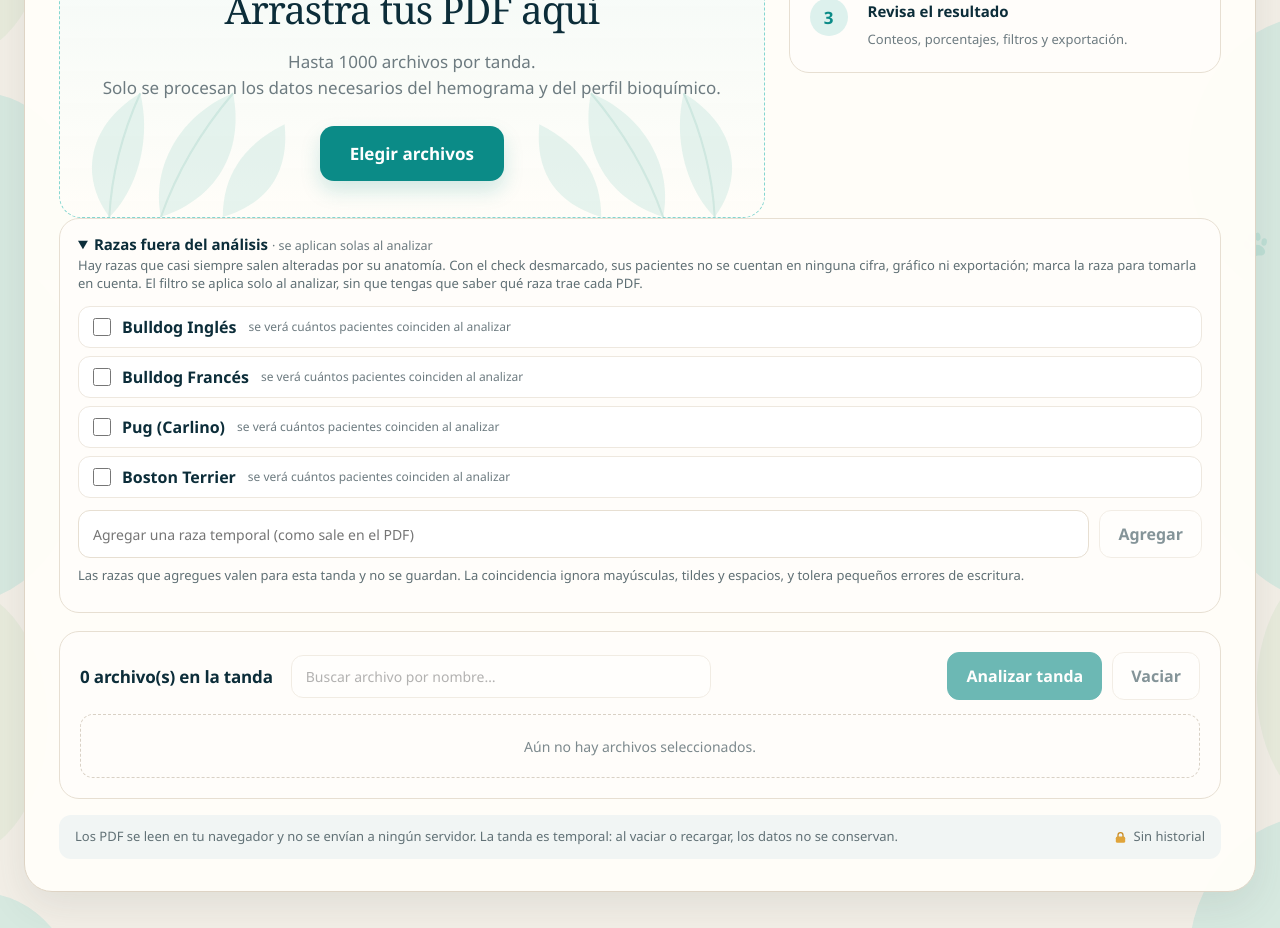
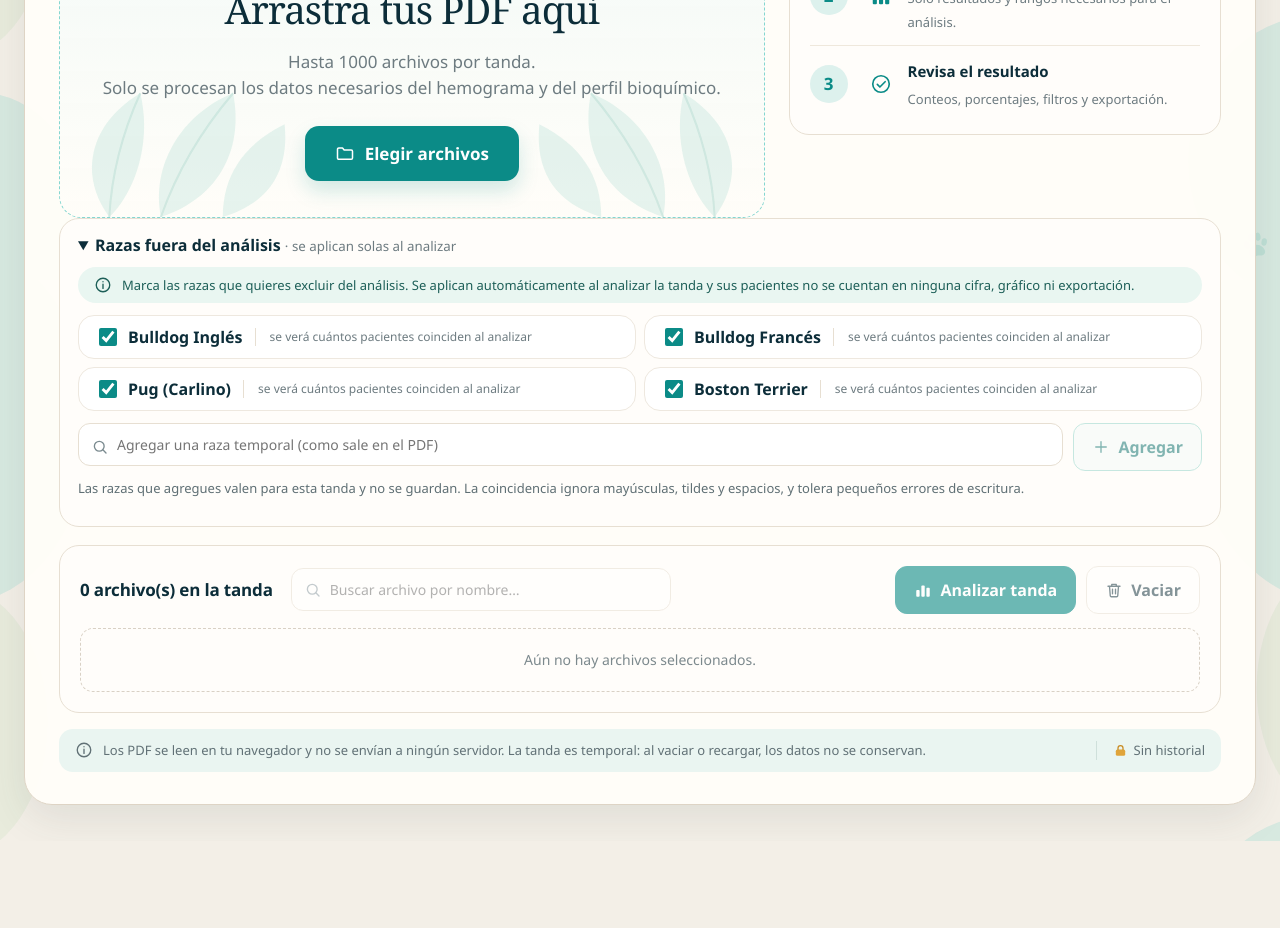
Before and after one commit to shompaa/vetlab, a Next.js app: page / in a window 1280 px wide. Shown: the part 520-1448 px from the top of the page. After the commit the page ends 1361 px from the top, so only its background shows below. Built offline with nearby package versions, Linux system fonts and the light colour scheme.

Commit message:
💄 feat(ui): move the breed list to the upload screen, check breeds by default and redesign the upload view

```diff
--- a/app/globals.css
+++ b/app/globals.css
@@ -42,7 +42,8 @@ button { cursor: pointer; }
 
 .header { display: grid; grid-template-columns: 230px minmax(0, 1fr) 470px; gap: 28px; align-items: center; padding: 30px 36px 18px; position: relative; z-index: 2; min-height: 186px; }
 .header::after { content: ''; position: absolute; right: 24px; top: 8px; width: 460px; height: 175px; background: radial-gradient(closest-side, rgba(174, 220, 211, 0.5), rgba(174, 220, 211, 0)); pointer-events: none; z-index: -1; }
-.brand { display: flex; gap: 12px; align-items: center; color: var(--teal-dark); align-self: start; padding-top: 4px; }
+.brand { position: relative; display: flex; gap: 12px; align-items: center; color: var(--teal-dark); align-self: start; padding-top: 4px; }
+.brand::after { content: ''; position: absolute; right: -15px; top: 8px; bottom: 4px; width: 1px; background: var(--line); }
 .brand strong { display: block; font-size: 24px; line-height: 1; color: #0c2d39; font-weight: 650; letter-spacing: -0.02em; }
 .brand .logo { width: 230px; height: auto; display: block; mix-blend-mode: multiply; }
 .hero h1 { margin: 0; font-family: var(--serif); font-size: clamp(36px, 3.6vw, 56px); line-height: 1.02; letter-spacing: -0.03em; font-weight: 500; color: #0f2b35; text-wrap: balance; }
@@ -70,10 +71,13 @@ button { cursor: pointer; }
 .dropzone::before { left: 6px; }
 .dropzone::after { right: 6px; transform: scaleX(-1); }
 .dropzone:hover, .dropzone.drag { border-color: var(--teal); box-shadow: inset 0 0 0 2px rgba(11, 139, 135, 0.08); }
-.upload-icon { width: 96px; height: 96px; border-radius: 26px; display: grid; place-items: center; background: #dff3ef; color: var(--teal); margin-bottom: 22px; }
+.upload-icon::before, .upload-icon::after { content: ''; position: absolute; width: 14px; height: 2px; border-radius: 2px; background: #7cc4b5; }
+.upload-icon::before { top: 8px; right: -22px; transform: rotate(-35deg); }
+.upload-icon::after { top: 34px; left: -24px; transform: rotate(12deg); }
+.upload-icon { position: relative; width: 96px; height: 96px; border-radius: 26px; display: grid; place-items: center; background: #dff3ef; color: var(--teal); margin-bottom: 22px; }
 .dropzone h2 { margin: 0 0 10px; font-family: var(--serif); font-size: clamp(34px, 3vw, 50px); font-weight: 500; letter-spacing: -0.025em; }
 .dropzone p { margin: 0; color: var(--muted); font-size: 17px; line-height: 1.55; }
-.pick-btn { margin-top: 24px; background: var(--teal); color: #fff; border: 0; border-radius: 14px; padding: 15px 30px; font-weight: 700; font-size: 17px; box-shadow: 0 10px 20px rgba(11, 139, 135, 0.18); transition: transform 0.15s var(--ease), background 0.2s; position: relative; z-index: 1; }
+.pick-btn { display: inline-flex; align-items: center; gap: 10px; margin-top: 24px; background: var(--teal); color: #fff; border: 0; border-radius: 14px; padding: 15px 30px; font-weight: 700; font-size: 17px; box-shadow: 0 10px 20px rgba(11, 139, 135, 0.18); transition: transform 0.15s var(--ease), background 0.2s; position: relative; z-index: 1; }
 .pick-btn:hover { background: var(--teal-dark); }
 .pick-btn:active { transform: scale(0.98); }
 
@@ -101,6 +105,9 @@ button { cursor: pointer; }
 .files-head .actions { margin: 0 0 0 auto; }
 .buscar { flex: 1 1 240px; max-width: 420px; padding: 10px 14px; border: 1px solid var(--line); border-radius: 12px; background: #fff; font: inherit; font-size: 14px; }
 .buscar:disabled { opacity: 0.55; }
+.buscar-wrap { position: relative; flex: 1 1 240px; max-width: 380px; }
+.buscar-wrap svg { position: absolute; left: 13px; top: 50%; transform: translateY(-50%); color: #7b8b90; pointer-events: none; }
+.buscar-wrap .buscar { width: 100%; max-width: none; padding-left: 38px; box-sizing: border-box; }
 .aviso .actions { margin-top: 12px; }
 .btn { border: 1px solid var(--line); background: #fff; color: var(--ink); border-radius: 12px; padding: 11px 18px; font-weight: 600; display: inline-flex; align-items: center; gap: 8px; transition: background 0.2s, transform 0.15s var(--ease), border-color 0.2s; }
 .btn:hover:not(:disabled) { background: #f7f3ea; border-color: #d6c9b4; }
@@ -111,12 +118,15 @@ button { cursor: pointer; }
 .btn:disabled { opacity: 0.5; cursor: not-allowed; }
 .btn.primary:disabled { opacity: 0.6; }
 .steps-card { padding: 18px 20px 12px; }
-.step { display: grid; grid-template-columns: 44px 1fr; gap: 14px; align-items: start; padding: 10px 0; }
+.step { display: grid; grid-template-columns: 44px 30px 1fr; gap: 12px; align-items: center; padding: 12px 0; border-bottom: 1px solid #efe8dc; }
+.step:last-child { border-bottom: 0; }
+.step-icon { color: var(--teal); display: grid; place-items: center; }
 .step-num { width: 38px; height: 38px; border-radius: 50%; background: #ddf1ed; color: var(--teal); display: grid; place-items: center; font-size: 17px; font-weight: 700; }
 .step strong { display: block; font-size: 15px; margin: 2px 0 3px; font-weight: 600; }
 .step span { color: var(--muted); font-size: 13px; line-height: 1.45; }
-.session-bar { margin-top: 16px; border-radius: 12px; background: #f1f5f4; padding: 12px 16px; color: #617176; font-size: 13px; display: flex; justify-content: space-between; gap: 16px; align-items: center; }
-.session-bar span:last-child { display: inline-flex; align-items: center; gap: 6px; white-space: nowrap; }
+.session-bar { margin-top: 16px; border-radius: 14px; background: #eaf5f1; padding: 12px 16px; color: #617176; font-size: 13px; display: flex; justify-content: space-between; gap: 16px; align-items: center; }
+.session-bar .sb-izq { display: inline-flex; align-items: center; gap: 10px; }
+.session-bar span:last-child { border-left: 1px solid #cfe0db; padding-left: 16px; display: inline-flex; align-items: center; gap: 6px; white-space: nowrap; }
 .aviso { border-radius: 12px; padding: 12px 16px; margin-bottom: 14px; font-size: 14px; background: #fff8e7; border: 1px solid #f0dca4; color: #7a5a0a; }
 .aviso.error { background: #fff1ef; border-color: #f4c3bd; color: #a02a22; }
 .aviso ul { margin: 6px 0 0; padding-left: 18px; font-size: 13px; }
@@ -180,6 +190,19 @@ button { cursor: pointer; }
 .razas-lista .temporal { font-style: normal; font-size: 11px; padding: 2px 8px; border-radius: 99px; background: #fff3d6; color: #8a5a00; }
 .razas-lista small { color: var(--muted); font-size: 12px; flex: 1 1 240px; }
 .razas-nueva { display: flex; gap: 10px; flex-wrap: wrap; margin-bottom: 8px; }
+.razas-card summary { font-size: 16px; }
+.razas-info { display: flex; align-items: center; gap: 10px; margin: 10px 0 12px; padding: 9px 16px; border-radius: 999px; background: #e9f6f1; color: #1d5f58; font-size: 13px; line-height: 1.4; }
+.razas-info svg { flex: none; }
+.razas-lista { grid-template-columns: repeat(2, minmax(0, 1fr)); }
+.razas-lista li { flex-wrap: nowrap; border-radius: 16px; padding: 9px 16px; gap: 12px; }
+.razas-lista small { flex: 1 1 auto; border-left: 1px solid var(--line); padding-left: 14px; }
+.btn.borde { border-color: #8fd3c8; color: var(--teal-dark); background: #f4fbf9; }
+.razas-nueva .buscar-wrap { flex: 1 1 260px; max-width: none; }
+@media (max-width: 820px) {
+  .razas-lista { grid-template-columns: 1fr; }
+  .razas-lista li { flex-wrap: wrap; }
+  .razas-lista small { border-left: 0; padding-left: 0; }
+}
 .razas-nueva input { flex: 1 1 260px; padding: 10px 14px; border: 1px solid var(--line); border-radius: 12px; background: #fff; font: inherit; font-size: 14px; }
 .charts.una { grid-template-columns: 1fr; }
 .por-edad .hrow { grid-template-columns: 110px 1fr 120px; }
--- a/app/iconos.js
+++ b/app/iconos.js
@@ -88,3 +88,42 @@ export const Capas = ({ size = 22 }) => (
     <path d="m3 12 9 4.500 9-4.500M3 16.500l9 4.500 9-4.500" />
   </svg>
 );
+
+export const Carpeta = ({ size = 20 }) => (
+  <svg {...base} width={size} height={size}>
+    <path d="M3 7.500A1.500 1.500 0 0 1 4.500 6H9l2 2.500h8.500A1.500 1.500 0 0 1 21 10v8a1.500 1.500 0 0 1-1.500 1.500h-15A1.500 1.500 0 0 1 3 18V7.500Z" />
+  </svg>
+);
+
+export const Lupa = ({ size = 18 }) => (
+  <svg {...base} width={size} height={size}>
+    <circle cx="11" cy="11" r="6.500" />
+    <path d="m20 20-4.200-4.200" />
+  </svg>
+);
+
+export const Basura = ({ size = 18 }) => (
+  <svg {...base} width={size} height={size}>
+    <path d="M4 7h16M10 11v6M14 11v6M6 7l1 12.500A1.500 1.500 0 0 0 8.500 21h7a1.500 1.500 0 0 0 1.500-1.500L18 7M9 7V4.500h6V7" />
+  </svg>
+);
+
+export const Info = ({ size = 18 }) => (
+  <svg {...base} width={size} height={size}>
+    <circle cx="12" cy="12" r="9" />
+    <path d="M12 11v5.500M12 7.700v.1" />
+  </svg>
+);
+
+export const Mas = ({ size = 18 }) => (
+  <svg {...base} width={size} height={size}>
+    <path d="M12 5v14M5 12h14" />
+  </svg>
+);
+
+export const CheckCirculo = ({ size = 22 }) => (
+  <svg {...base} width={size} height={size}>
+    <circle cx="12" cy="12" r="9" />
+    <path d="m8 12.500 2.800 2.800L16.500 9.500" />
+  </svg>
+);
--- a/app/page.js
+++ b/app/page.js
@@ -5,7 +5,7 @@ import { exportarExcel } from '../src/exportar.js';
 import { RAZAS_INICIALES, clave, coincidencias, excluirPorRaza } from '../src/razas.js';
 import { PANELES } from '../src/reglas.js';
 import { NOMBRES } from '../src/etiquetas.js';
-import { Alerta, Barras, Candado, Capas, Corazon, Excel, Huella, Informe, Nube, Pdf, Refrescar, Usuarios } from './iconos.js';
+import { Alerta, Barras, Basura, Candado, Capas, Carpeta, CheckCirculo, Corazon, Excel, Huella, Info, Informe, Lupa, Mas, Nube, Pdf, Refrescar, Usuarios } from './iconos.js';
 
 const MAX = 1000;
 
@@ -144,15 +144,15 @@ function Subida({ files, setFiles, sobre, setSobre, agregar, analizar, progreso,
           <div className="upload-icon"><Nube /></div>
           <h2>Arrastra tus PDF aquí</h2>
           <p>Hasta {MAX} archivos por tanda.<br />Solo se procesan los datos necesarios del hemograma y del perfil bioquímico.</p>
-          <button type="button" className="pick-btn" onClick={(e) => { e.stopPropagation(); input.current.click(); }}>Elegir archivos</button>
+          <button type="button" className="pick-btn" onClick={(e) => { e.stopPropagation(); input.current.click(); }}><Carpeta /> Elegir archivos</button>
           <input ref={input} type="file" accept=".pdf,application/pdf" multiple hidden onChange={(e) => { agregar(e.target.files); e.target.value = ''; }} />
         </div>
 
         <aside className="upload-side">
           <div className="card steps-card">
-            <div className="step"><div className="step-num">1</div><div><strong>Sube la tanda</strong><span>PDF del mismo laboratorio y de una sola especie.</span></div></div>
-            <div className="step"><div className="step-num">2</div><div><strong>Se leen los valores</strong><span>Solo resultados y rangos necesarios para el análisis.</span></div></div>
-            <div className="step"><div className="step-num">3</div><div><strong>Revisa el resultado</strong><span>Conteos, porcentajes, filtros y exportación.</span></div></div>
+            <div className="step"><div className="step-num">1</div><div className="step-icon"><Nube size={22} /></div><div><strong>Sube la tanda</strong><span>PDF del mismo laboratorio y de una sola especie.</span></div></div>
+            <div className="step"><div className="step-num">2</div><div className="step-icon"><Barras size={22} /></div><div><strong>Se leen los valores</strong><span>Solo resultados y rangos necesarios para el análisis.</span></div></div>
+            <div className="step"><div className="step-num">3</div><div className="step-icon"><CheckCirculo /></div><div><strong>Revisa el resultado</strong><span>Conteos, porcentajes, filtros y exportación.</span></div></div>
           </div>
         </aside>
       </div>
@@ -173,13 +173,16 @@ function Subida({ files, setFiles, sobre, setSobre, agregar, analizar, progreso,
       <div className="card files-card files-main">
         <div className="files-head">
           <h3 role="status">{files.length} archivo(s) en la tanda{files.length >= MAX ? ' (límite alcanzado)' : ''}</h3>
-          <input className="buscar" type="search" aria-label="Buscar entre los archivos subidos" placeholder="Buscar archivo por nombre…" value={buscar} onChange={(e) => setBuscar(e.target.value)} disabled={!files.length} />
+          <div className="buscar-wrap">
+            <Lupa />
+            <input className="buscar" type="search" aria-label="Buscar entre los archivos subidos" placeholder="Buscar archivo por nombre…" value={buscar} onChange={(e) => setBuscar(e.target.value)} disabled={!files.length} />
+          </div>
           <div className="actions">
-            <button className="btn primary" disabled={!files.length || ocupado} onClick={analizar}>Analizar tanda</button>
-            <button className="btn" disabled={!files.length || ocupado} onClick={() => { setFiles([]); setBuscar(''); }}>Vaciar</button>
+            <button className="btn primary" disabled={!files.length || ocupado} onClick={analizar}><Barras size={18} /> Analizar tanda</button>
+            <button className="btn" disabled={!files.length || ocupado} onClick={() => { setFiles([]); setBuscar(''); }}><Basura /> Vaciar</button>
           </div>
         </div>
-        {fallo && <div className="aviso error" role="alert" style={{ marginBottom: 12 }}>No se pudo analizar la tanda: {fallo}. Revisa que el servidor siga abierto e inténtalo de nuevo.</div>}
+        {fallo && <div className="aviso error" role="alert" style={{ marginBottom: 12 }}>No se pudo analizar la tanda: {fallo}. Inténtalo de nuevo.</div>}
         {ocupado ? (
           <div className="analizando">
             <img src={`${BASE}/brand/perro-negro-muestra.webp`} alt="" height="72" />
@@ -214,7 +217,7 @@ function Subida({ files, setFiles, sobre, setSobre, agregar, analizar, progreso,
       </div>
 
       <div className="session-bar">
-        <span>Los PDF se leen en tu navegador y no se envían a ningún servidor. La tanda es temporal: al vaciar o recargar, los datos no se conservan.</span>
+        <span className="sb-izq"><Info /> Los PDF se leen en tu navegador y no se envían a ningún servidor. La tanda es temporal: al vaciar o recargar, los datos no se conservan.</span>
         <span><Candado /> Sin historial</span>
       </div>
     </section>
@@ -327,11 +330,11 @@ function AvisosLectura({ resultados }) {
   );
 }
 
-const CLAVE_RAZAS = 'hemopuppy.razas';
+const CLAVE_RAZAS = 'hemopuppy.razas.v2';
 
 /**
- * Razas fuera del análisis. Las `fijas` (RAZAS_INICIALES) recuerdan su check en este navegador (localStorage);
- * las `temporales` valen solo para la tanda en curso y no se guardan.
+ * Razas fuera del análisis (check = excluir; siempre arrancan marcadas). Las `fijas` (RAZAS_INICIALES) recuerdan su check
+ * en este navegador (localStorage); las `temporales` valen solo para la tanda en curso y no se guardan.
  */
 function useRazas() {
   const [fijas, setFijas] = useState(RAZAS_INICIALES);
@@ -339,12 +342,12 @@ function useRazas() {
   useEffect(() => {
     try {
       const guardadas = JSON.parse(localStorage.getItem(CLAVE_RAZAS));
-      if (Array.isArray(guardadas)) setFijas(RAZAS_INICIALES.map((r) => ({ ...r, tomar: guardadas.find((g) => g.nombre === r.nombre)?.tomar ?? r.tomar })));
+      if (Array.isArray(guardadas)) setFijas(RAZAS_INICIALES.map((r) => ({ ...r, excluir: guardadas.find((g) => g.nombre === r.nombre)?.excluir ?? r.excluir })));
     } catch {}
   }, []);
-  const setFija = (nombre, tomar) =>
+  const setFija = (nombre, excluir) =>
     setFijas((prev) => {
-      const nuevas = prev.map((r) => (r.nombre === nombre ? { ...r, tomar } : r));
+      const nuevas = prev.map((r) => (r.nombre === nombre ? { ...r, excluir } : r));
       try {
         localStorage.setItem(CLAVE_RAZAS, JSON.stringify(nuevas));
       } catch {}
@@ -352,14 +355,14 @@ function useRazas() {
     });
   const agregarTemporal = (nombre) => {
     const n = nombre.trim();
-    if (n && ![...fijas, ...temporales].some((r) => clave(r.nombre) === clave(n))) setTemporales((prev) => [...prev, { nombre: n, tomar: false }]);
+    if (n && ![...fijas, ...temporales].some((r) => clave(r.nombre) === clave(n))) setTemporales((prev) => [...prev, { nombre: n, excluir: true }]);
   };
   return {
     fijas,
     temporales,
     todas: [...fijas, ...temporales],
     setFija,
-    setTemporal: (nombre, tomar) => setTemporales((prev) => prev.map((r) => (r.nombre === nombre ? { ...r, tomar } : r))),
+    setTemporal: (nombre, excluir) => setTemporales((prev) => prev.map((r) => (r.nombre === nombre ? { ...r, excluir } : r))),
     agregarTemporal,
     quitarTemporal: (nombre) => setTemporales((prev) => prev.filter((r) => r.nombre !== nombre)),
     reiniciarTemporales: () => setTemporales([]),
@@ -381,8 +384,8 @@ function RazasFuera({ razas, resultados, abierto }) {
       <summary>
         Razas fuera del análisis <small>{resultados.length ? (totalExcluidos > 0 ? `· ${totalExcluidos} paciente(s) sin contar` : '· ninguna en esta tanda') : '· se aplican solas al analizar'}</small>
       </summary>
-      <p className="cap">
-        Hay razas que casi siempre salen alteradas por su anatomía. Con el check desmarcado, sus pacientes no se cuentan en ninguna cifra, gráfico ni exportación; marca la raza para tomarla en cuenta. El filtro se aplica solo al analizar, sin que tengas que saber qué raza trae cada PDF.
+      <p className="razas-info">
+        <Info /> Marca las razas que quieres excluir del análisis. Se aplican automáticamente al analizar la tanda y sus pacientes no se cuentan en ninguna cifra, gráfico ni exportación.
       </p>
       <ul className="razas-lista">
         {filas.map((r) => {
@@ -390,7 +393,7 @@ function RazasFuera({ razas, resultados, abierto }) {
           return (
             <li key={r.nombre}>
               <label>
-                <input type="checkbox" checked={r.tomar} onChange={(e) => (r.temporal ? razas.setTemporal(r.nombre, e.target.checked) : razas.setFija(r.nombre, e.target.checked))} />
+                <input type="checkbox" checked={r.excluir} onChange={(e) => (r.temporal ? razas.setTemporal(r.nombre, e.target.checked) : razas.setFija(r.nombre, e.target.checked))} />
                 <strong>{r.nombre}</strong>
                 {r.temporal && <em className="temporal">temporal</em>}
               </label>
@@ -405,14 +408,17 @@ function RazasFuera({ razas, resultados, abierto }) {
         })}
       </ul>
       <div className="razas-nueva">
-        <input list="razas-detectadas" value={nueva} onChange={(e) => setNueva(e.target.value)} onKeyDown={(e) => e.key === 'Enter' && agregar()} placeholder="Agregar una raza temporal (como sale en el PDF)" aria-label="Agregar una raza temporal a la lista" />
+        <div className="buscar-wrap">
+          <Lupa />
+          <input className="buscar" list="razas-detectadas" value={nueva} onChange={(e) => setNueva(e.target.value)} onKeyDown={(e) => e.key === 'Enter' && agregar()} placeholder="Agregar una raza temporal (como sale en el PDF)" aria-label="Agregar una raza temporal a la lista" />
+        </div>
         <datalist id="razas-detectadas">
           {detectadas.map((r) => (
             <option key={r} value={r} />
           ))}
         </datalist>
-        <button className="btn" onClick={agregar} disabled={!nueva.trim()}>
-          Agregar
+        <button className="btn borde" onClick={agregar} disabled={!nueva.trim()}>
+          <Mas /> Agregar
         </button>
       </div>
       <p className="cap">Las razas que agregues valen para esta tanda y no se guardan. La coincidencia ignora mayúsculas, tildes y espacios, y tolera pequeños errores de escritura.</p>
```
